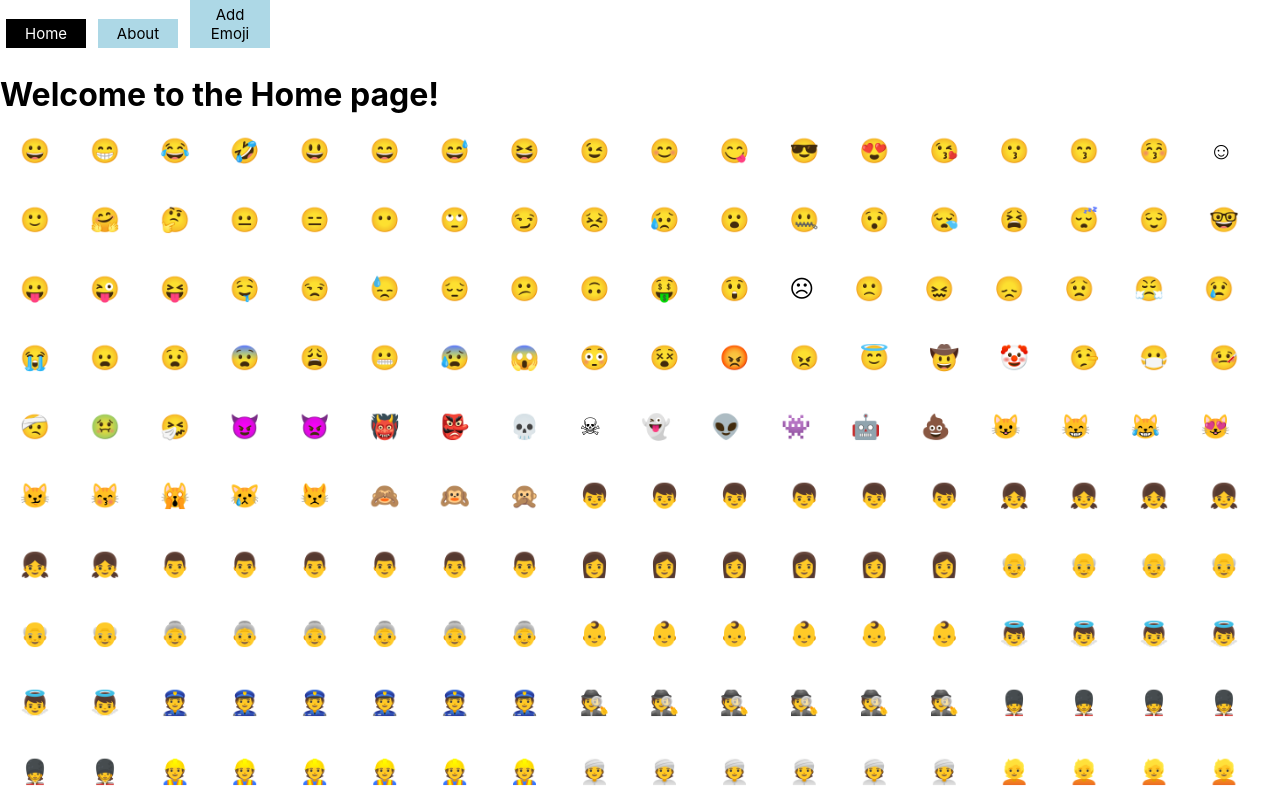
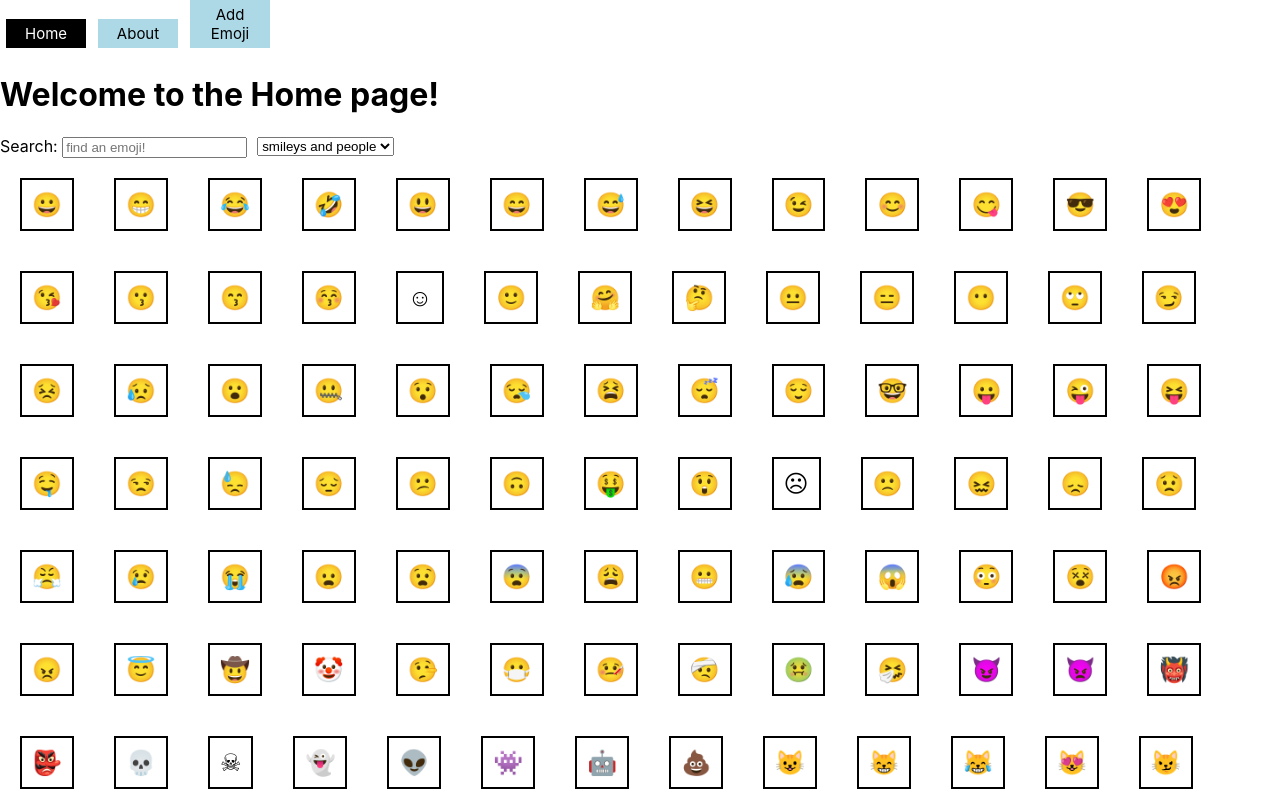
Before and after one commit to connordbrown/phase-2-project, a React (Create React App) app: page / in a window 1280 px wide. Shown: the top 800 px of the page. Built offline with nearby package versions, Linux system fonts and the light colour scheme; data requests are answered from the project's data file.

Commit message:
add search and category filter

```diff
--- a/src/components/App.css
+++ b/src/components/App.css
@@ -2,6 +2,7 @@
   text-align: center;
 }
 
+/* displays EmojiCards in a flexible grid*/
 .card-group {
   display: flex;
   margin: 20px;
@@ -9,3 +10,20 @@
   gap: 40px;
   font-size: x-large;
 }
+
+/* adds border to EmojiCard */
+.emoji-card {
+  border: 2px solid black;
+  padding: 10px;
+}
+
+/* aligns Search and Filter components */
+.search-filter-container {
+  display: flex;
+  align-items: center;
+}
+
+/* adds margin to the right of the Search component */
+.search-filter-container > * {
+  margin-right: 10px;
+}
--- a/src/components/EmojiCard.js
+++ b/src/components/EmojiCard.js
@@ -1,11 +1,13 @@
 import React, { useState } from "react";
+import "./App.css";
 
 function EmojiCard({ id, htmlCode }) {
 
+  // safely converts htmlCode to text
   const text = document.createElement("div");
   text.innerHTML = htmlCode;
+  // innerText does not run scripts
   const convertedText = text.innerText;
-
 
   return (
       <div className="emoji-card">
--- /dev/null
+++ b/src/components/EmojiFilter.js
@@ -0,0 +1,18 @@
+import React from "react";
+
+function EmojiFilter({ onCategoryChange }) {
+    return (
+      <select name="type" id="type" aria-label="type" onChange={onCategoryChange} >
+        <option value="smileys and people">smileys and people</option>
+        <option value="animals and nature">animals and nature</option>
+        <option value="food and drink">food and drink</option>
+        <option value="travel and places">travel and place</option>
+        <option value="activities">activities</option>
+        <option value="objects">objects</option>
+        <option value="symbols">symbols</option>
+        <option value="flags">flags</option>
+      </select>
+    )
+}
+
+export default EmojiFilter;
--- /dev/null
+++ b/src/components/Search.js
@@ -0,0 +1,12 @@
+import React from "react";
+
+function Search({ emojiSearch, setEmojiSearch }) {
+  return (
+    <div className="ui search">
+        <label>Search: </label>
+        <input name="emoji-search" placeholder="find an emoji!" value={emojiSearch} onChange={(e) => setEmojiSearch(e.target.value)} />
+    </div>
+  );
+}
+
+export default Search;
--- a/src/pages/Home.js
+++ b/src/pages/Home.js
@@ -1,8 +1,13 @@
 import React, { useState, useEffect } from 'react';
 import EmojiCollection from '../components/EmojiCollection';
+import Search from '../components/Search';
+import EmojiFilter from '../components/EmojiFilter';
+import '../components/App.css';
 
 function Home() {
     const [emojiList, setEmojiList] = useState([]);
+    const [emojiSearch, setEmojiSearch] = useState("");
+    const [categoryFilter, setCategoryFilter] = useState("smileys and people");
 
     useEffect(() => {
       fetch("http://localhost:3000/emojis")
@@ -10,10 +15,26 @@ function Home() {
       .then(data => setEmojiList(data))
     }, [])
 
+    function handleCategoryChange(event) {
+        setCategoryFilter(event.target.value)
+    }
+
+    const filteredEmojis = emojiList.filter(emoji => {
+        return emoji.category === categoryFilter;
+    })
+
+    const searchedEmojis = filteredEmojis.filter(emoji => {
+        return emoji.name.includes(emojiSearch);
+    })
+
     return (
         <div>
           <h1>Welcome to the Home page!</h1>
-          <EmojiCollection emojis={emojiList}/>
+          <span className="search-filter-container">
+            <Search emojiSearch={emojiSearch} setEmojiSearch={setEmojiSearch} />
+            <EmojiFilter onCategoryChange={handleCategoryChange} />
+          </span>
+          <EmojiCollection emojis={searchedEmojis} />
         </div>
 
     )
```
